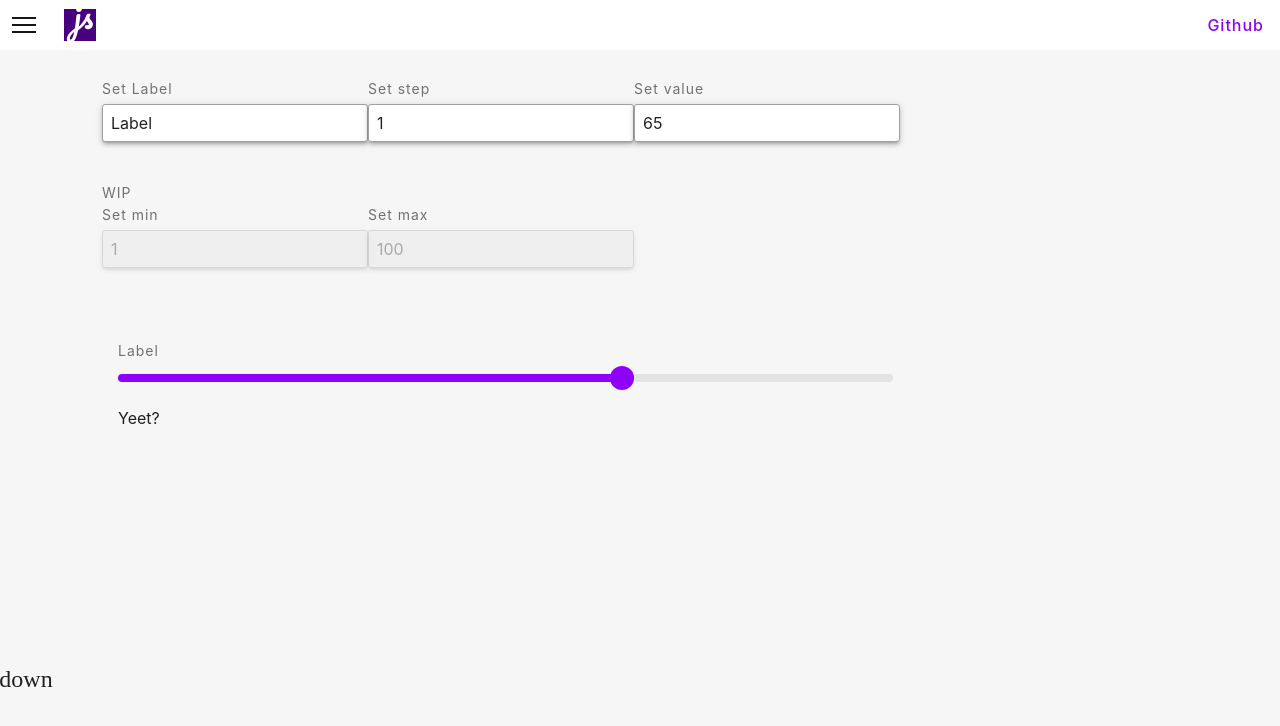
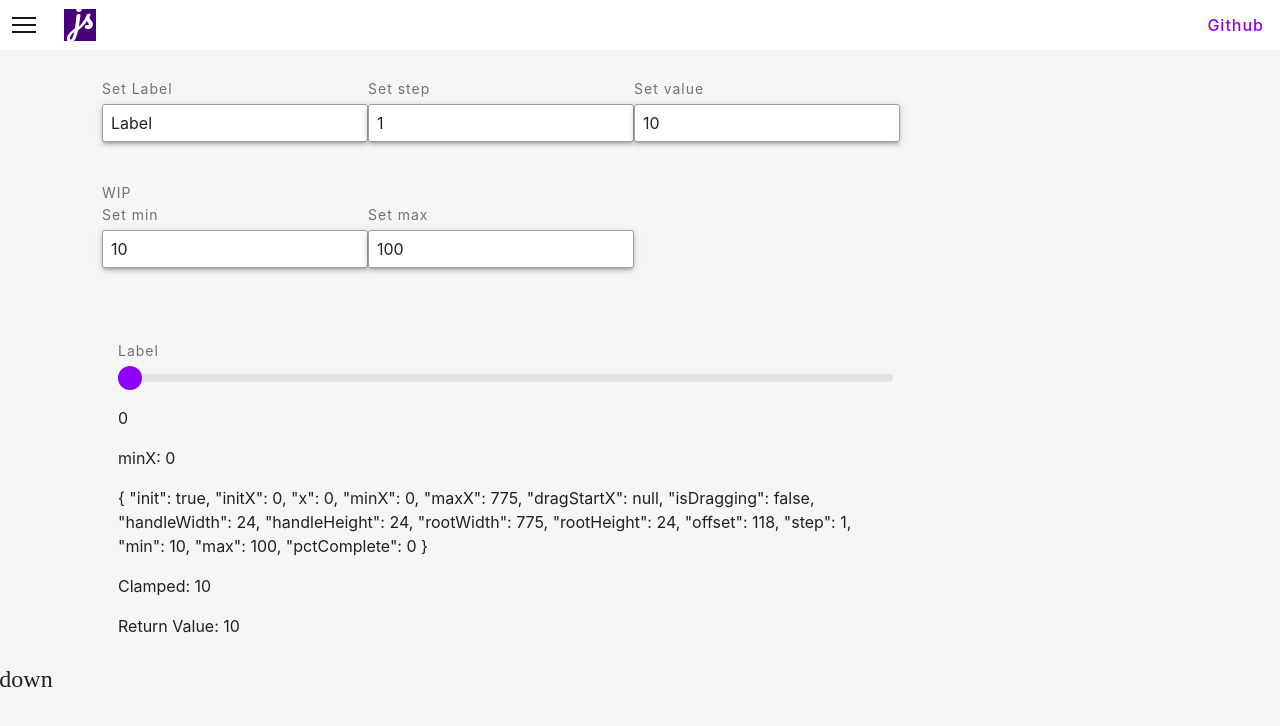
Before and after one commit to strizich/sdui, a Vue app: page /components/slider in a window 1280 px wide. Shown: the top 726 px of the page. Built offline with nearby package versions, Linux system fonts and the light colour scheme.

Commit message:
Get min / max settings working. Cleanup.

```diff
--- a/src/library/components/SdSlider/SdSlider.vue
+++ b/src/library/components/SdSlider/SdSlider.vue
@@ -30,7 +30,11 @@
         </sd-tooltip>
       </div>
     </div>
-     <p class="sd--text--hint">Yeet?</p>
+     <p class="sd--text--hint">{{state.initX}}</p>
+     <p>minX: {{state.minX}}</p>
+     <p>{{state}}</p>
+     <p>Clamped: {{clampValue(result)}}</p>
+     <p>Return Value: {{result}}</p>
   </div>
 </template>
 
@@ -67,6 +71,7 @@ export default defineComponent({
     const handle = ref(null)
     const state = reactive({
       init: false,
+      initX: 0,
       x: 0,
       minX: 0,
       maxX: 0,
@@ -76,12 +81,10 @@ export default defineComponent({
       handleHeight: 0,
       rootWidth: 0,
       rootHeight: 0,
-      initX: 0,
       offset: null,
       step: props.step,
       min: props.min,
       max: props.max,
-      newValue: null,
       pctComplete: 0
     })
 
@@ -96,67 +99,80 @@ export default defineComponent({
       return {
         transition: 'transform .23s ease-in-out',
         position: 'absolute',
-        left: state.initX - (state.handleWidth / 2) + 'px',
+        // left: state.initX - (state.handleWidth / 2) + 'px',
+        left: state.initX + 'px',
         cursor: state.isDragging ? 'grab' : 'pointer'
       }
     })
+    const clampValue = (value) => {
+      value = Math.min(Math.max(value, props.min), props.max)
+      return value
+    }
 
     const result = computed(() => {
-      const currentValue = props.min + state.pctComplete * (props.max - props.min)
+      const currentValue = Math.round(props.min + state.pctComplete * (props.max - props.min))
       const quantize = Math.round(currentValue / props.step) * props.step
       if (currentValue !== props.max && currentValue !== props.min) {
-        emit('update:value', quantize)
-        return Math.round(currentValue / props.step) * props.step
+        emit('update:value', clampValue(quantize))
       }
-      emit('update:value', currentValue)
+
+      emit('update:value', clampValue(currentValue))
       return currentValue
     })
 
     // Alot of repeated code here that can be split into reuseable functions.
+    const minMax = (min, value, max) => {
+      return Math.max(min, Math.min(value, max))
+    }
+    const handleMove = (e) => {
+      const { clientX } = e
+      state.x = Math.max(0, Math.min(clientX - state.dragStartX, state.maxX))
+    }
+
+    const handleStart = (e) => {
+      const { clientX } = e
+      const clickX = Math.round((clientX - state.offset))
+      state.x = Math.max(0, Math.min(clickX, state.maxX))
+      state.isDragging = true
+      state.dragStartX = clientX - state.x
+    }
+
+    const handleEnd = (e) => {
+      state.isDragging = false
+      state.dragStartX = null
+    }
 
     const onMouseMove = e => {
-      const { clientX } = e
-      state.x = Math.max(1, Math.min(clientX - state.dragStartX, state.maxX))
+      e.preventDefault()
+      handleMove(e)
     }
 
     const onTouchMove = e => {
       e.preventDefault()
-      const { clientX } = e.touches[0]
-      const clickX = Math.round((clientX - state.offset))
-      state.x = Math.max(1, Math.min(clickX, state.maxX))
+      handleMove(e.touched[0])
     }
 
     const onMouseDown = e => {
-      const { clientX } = e
-      const clickX = Math.round((clientX - state.offset))
-      state.x = Math.max(1, Math.min(clickX, state.maxX))
-      state.isDragging = true
-      state.dragStartX = clientX - state.x
+      handleStart(e)
       document.addEventListener('mouseup', onMouseUp)
-      document.addEventListener('mousemove', onMouseMove)
+      document.addEventListener('mousemove', onMouseMove, { passive: false })
     }
+
     const onTouchStart = e => {
-      const { clientX } = e.touches[0]
-      const clickX = Math.round((clientX - state.offset))
-      state.isDragging = true
-      state.dragStartX = clientX - state.x
-      state.x = Math.max(1, Math.min(clickX, state.maxX))
+      handleStart(e.touched[0])
       document.addEventListener('touchend', onTouchEnd)
       document.addEventListener('touchmove', onTouchMove, { passive: false })
     }
 
     const onMouseUp = e => {
-      // const { clientX, clientY } = e
-      state.isDragging = false
-      state.dragStartX = null
+      handleEnd(e)
       document.removeEventListener('mouseup', onMouseUp)
       document.removeEventListener('mousemove', onMouseMove)
       document.removeEventListener('mousedown', onMouseDown)
     }
 
     const onTouchEnd = e => {
-      state.isDragging = false
-      state.dragStartX = null
+      handleEnd(e.touched[0])
       document.removeEventListener('touchstart', onTouchStart)
       document.removeEventListener('touchend', onTouchEnd)
       document.removeEventListener('touchmove', onTouchMove)
@@ -168,19 +184,18 @@ export default defineComponent({
         handle.value instanceof HTMLElement
       ) {
         const rect = slider.value.getBoundingClientRect()
+        // const valueToPx = Math.round(props.value / props.max * state.rootWidth)
         state.offset = rect.left
         state.init = true
-        state.minX = props.min
         state.maxX = Math.round(state.rootWidth)
-        state.pctComplete = state.x / state.rootWidth
-        state.initX = Math.round(props.value / props.max * state.rootWidth)
+        state.pctComplete = minMax(0, state.x / state.rootWidth, 1)
+        state.initX = Math.round((props.value - props.min) / (props.max - props.min) * state.rootWidth)
         slider.value.addEventListener('touchstart', onTouchStart)
         slider.value.addEventListener('mousedown', onMouseDown)
       }
     })
 
-    // saves the dimensions of the slider and handle
-    const setElementDimensions = () => {
+    const setElementBounds = () => {
       if (
         slider.value instanceof HTMLElement &&
         handle.value instanceof HTMLElement
@@ -193,13 +208,13 @@ export default defineComponent({
     }
 
     onMounted(() => {
-      setElementDimensions()
+      setElementBounds()
       // We need to update the dimensions of our elements if the user resizes the window.
-      window.addEventListener('resize', () => setElementDimensions())
+      window.addEventListener('resize', () => setElementBounds())
     })
 
     onUnmounted(() => {
-      window.removeEventListener('resize', () => setElementDimensions())
+      window.removeEventListener('resize', () => setElementBounds())
     })
 
     return {
@@ -208,7 +223,8 @@ export default defineComponent({
       thumbStyle,
       state,
       thumbTrackStyle,
-      result
+      result,
+      clampValue
     }
   }
 })
--- a/src/views/DemoSlider.vue
+++ b/src/views/DemoSlider.vue
@@ -7,11 +7,11 @@
       <sd-field label="Set value" type="number" v-model.number="value"/>
     </sd-fieldset>
     <sd-fieldset title="WIP">
-      <sd-field label="Set min" type="number" disabled v-model.number="min"/>
-      <sd-field label="Set max" type="number" disabled v-model.number="max"/>
+      <sd-field label="Set min" type="number" v-model.number="min"/>
+      <sd-field label="Set max" type="number" v-model.number="max"/>
     </sd-fieldset>
     <div class="demo-slider__wrapper">
-      <sd-slider :label="label" :min="1" :step="step" v-model:value="value"/>
+      <sd-slider :label="label" :min="min" :max="max" :step="step" v-model:value="value"/>
     </div>
   </sd-container>
   </div>
@@ -27,10 +27,10 @@ export default defineComponent({
   setup () {
     const slider = reactive({
       label: 'Label',
-      min: 1,
+      min: 10,
       step: 1,
       max: 100,
-      value: 65
+      value: 50
     })
 
     return {
```
